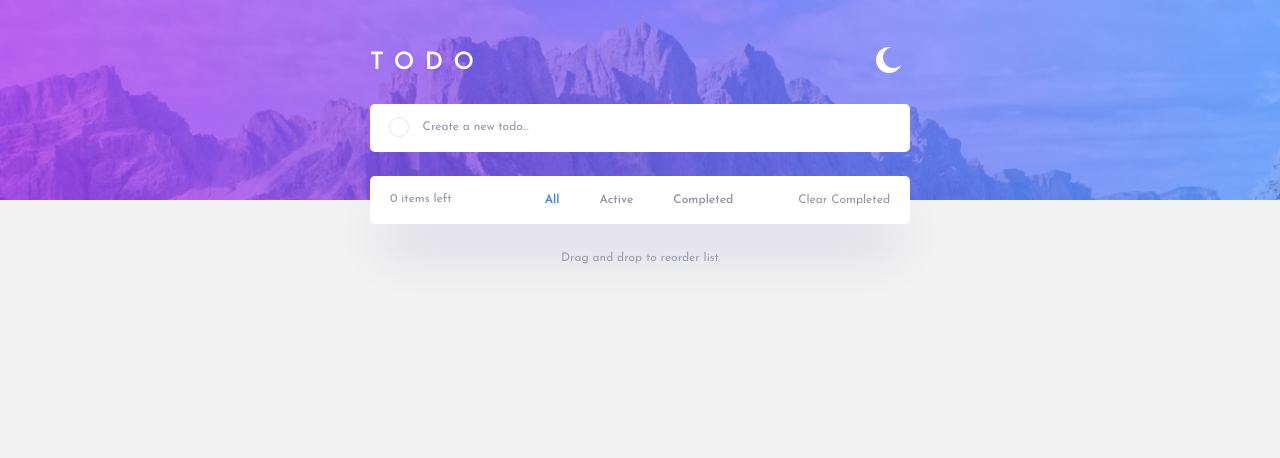
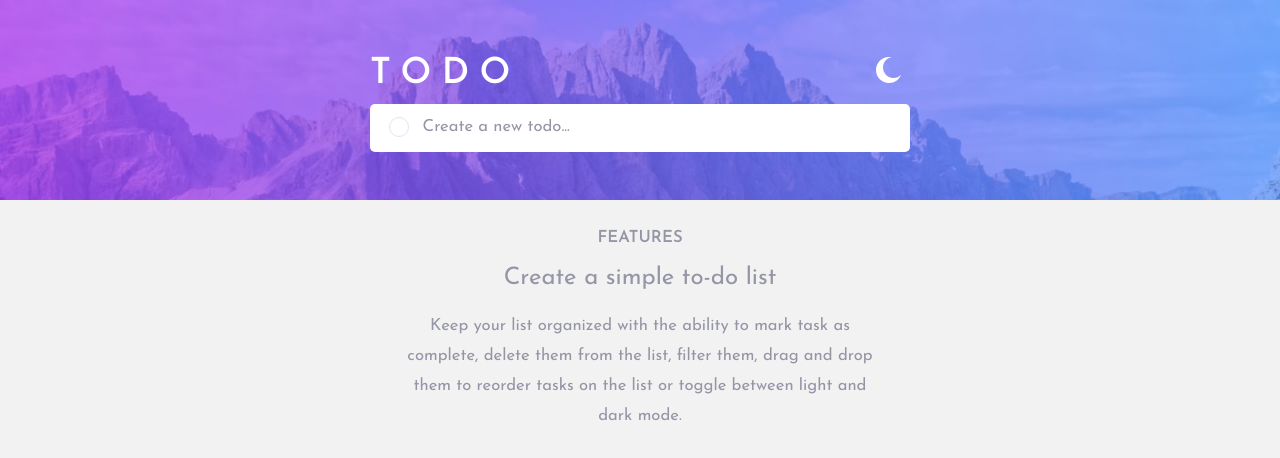
Before and after one commit to zettelmann/ts-react-todo-list-app, a React (Create React App) app: page / in a window 1280 px wide. Shown: the top 458 px of the page. Built offline with nearby package versions, Linux system fonts and the light colour scheme.

Commit message:
finished welcome state

```diff
--- a/src/App.tsx
+++ b/src/App.tsx
@@ -3,6 +3,8 @@ import Header from './components/layout/Header';
 import Tasks from './components/Tasks/Tasks';
 import styles from './App.module.scss'
 import { ThemeContext } from './components/context/theme-context';
+import TaskContextProvider from './components/context/task-context';
+
 
 const App = () => {
   const themeContext = useContext(ThemeContext)
@@ -10,7 +12,9 @@ const App = () => {
   return (
     <div className={styles[`${themeContext.theme}`]}>
       <Header />
-      <Tasks />
+      <TaskContextProvider>
+        <Tasks />
+      </TaskContextProvider>
     </div>
   );
 }
--- a/src/components/Tasks/TaskClear.module.scss
+++ b/src/components/Tasks/TaskClear.module.scss
@@ -9,7 +9,8 @@
 
 %button {
   cursor: pointer;
-  font: inherit;
+  font-family: inherit;
+  font-size: clamp(1.2rem, 3vw, 1.4rem);
   color: inherit;
   width: auto;
   height: 4.2rem;
@@ -24,6 +25,11 @@
 section {
   max-width: calc((2 * var(--base-unit)) + 54rem);
   margin: 0 auto;
+
+  h3 {
+    font-family: inherit;
+    font-size: clamp(1.2rem, 3vw, 1.4rem);
+  }
 
   &.light {
     div {
--- a/src/components/Tasks/TaskFilter.module.scss
+++ b/src/components/Tasks/TaskFilter.module.scss
@@ -13,7 +13,6 @@
 
 %button {
   cursor: pointer;
-  font: inherit;
   color: inherit;
   width: auto;
   height: 4.2rem;
@@ -21,6 +20,7 @@
   background: none;
   border: none;
   transition: var(--transition);
+
 }
 
 @mixin buttonLargeBreakpoint {
--- a/src/components/Tasks/TaskFilter.tsx
+++ b/src/components/Tasks/TaskFilter.tsx
@@ -3,7 +3,7 @@ import styles from './TaskFilter.module.scss';
 import { ThemeContext } from '../context/theme-context';
 import { TaskContext } from '../context/task-context';
 
-const TaskFilter = () => {
+const TaskFilter: React.FC = () => {
   const themeContext = useContext(ThemeContext);
   const { filterTasks, filteredValue } = useContext(TaskContext);
 
--- a/src/components/Tasks/Tasks.module.scss
+++ b/src/components/Tasks/Tasks.module.scss
@@ -6,4 +6,30 @@
     margin-top: var(--base-unit);
     padding-bottom: calc(var(--base-unit) * 2);
   }
+
+  .welcome {
+    text-align: center;
+    margin: calc(var(--base-unit) * 3) auto;
+    max-width: 54rem;
+
+
+    h2 {
+      text-transform: uppercase;
+    }
+
+    h3 {
+      margin-top: calc(var(--base-unit) * .125);
+      padding: 0 var(--base-unit);
+      font-size: clamp(1.8rem, 3vw, 2.4rem);
+
+
+    }
+
+    p {
+      margin-top: calc(var(--base-unit) * .5);
+      padding: 0 var(--base-unit);
+    }
+
+  }
+
 }
--- a/src/components/Tasks/Tasks.tsx
+++ b/src/components/Tasks/Tasks.tsx
@@ -1,21 +1,33 @@
-import React from 'react'
-import styles from './Tasks.module.scss';
-import TaskFilter from './TaskFilter'
-import TaskInput from './TaskInput'
-import TaskList from './TaskList'
-import TaskContextProvider from '../context/task-context';
+import React, { useContext } from "react";
+import styles from "./Tasks.module.scss";
+import TaskFilter from "./TaskFilter";
+import TaskInput from "./TaskInput";
+import TaskList from "./TaskList";
+import { TaskContext } from "../context/task-context";
 
-const Tasks = () => {
+const Tasks: React.FC = () => {
+  const taskContext = useContext(TaskContext);
+
   return (
     <main className={styles.tasks}>
-      <TaskContextProvider>
-        <TaskInput />
-            <TaskList />
-            <TaskFilter />
-      </TaskContextProvider>
-      <p>Drag and drop to reorder list</p>
+      <TaskInput />
+
+      {taskContext.tasks.length > 0 && (
+        <>
+          <TaskList />
+          <TaskFilter />
+          <p>Drag and drop to reorder list</p>
+        </>
+      )}
+      {taskContext.tasks.length === 0 && (
+        <section className={styles.welcome}>
+          <h2>Features</h2>
+          <h3>Create a simple to-do list</h3>
+          <p> Keep your list organized with the ability to mark task as complete, delete them from the list, filter them, drag and drop them to reorder tasks on the list or toggle between light and dark mode. </p>
+        </section>
+      )}
     </main>
-  )
-}
+  );
+};
 
 export default Tasks;
--- a/src/components/layout/Header.module.scss
+++ b/src/components/layout/Header.module.scss
@@ -24,7 +24,7 @@ header {
 
   h1 {
     color: #fff;
-    font-size: 2.4rem;
+    font-size: clamp(2.4rem, 4vw, 3.6rem);
     font-weight: 600;
     letter-spacing: 1.05rem;
     transform: translateY(.4rem);
--- a/src/index.css
+++ b/src/index.css
@@ -55,14 +55,18 @@ body {
   font-family: var(--font);
   font-weight: 400;
   line-height: 1.8;
-  font-size: 1.2rem;
+  font-size: clamp(1.2rem, 1.3vw, 1.8rem);
 }
 
 li {
   list-style: none;
 }
 
-h2,
-h3 {
+h2 {
   font-size: inherit;
 }
+
+button {
+  font-family: inherit;
+  font-size: 1.4rem;
+}
```
